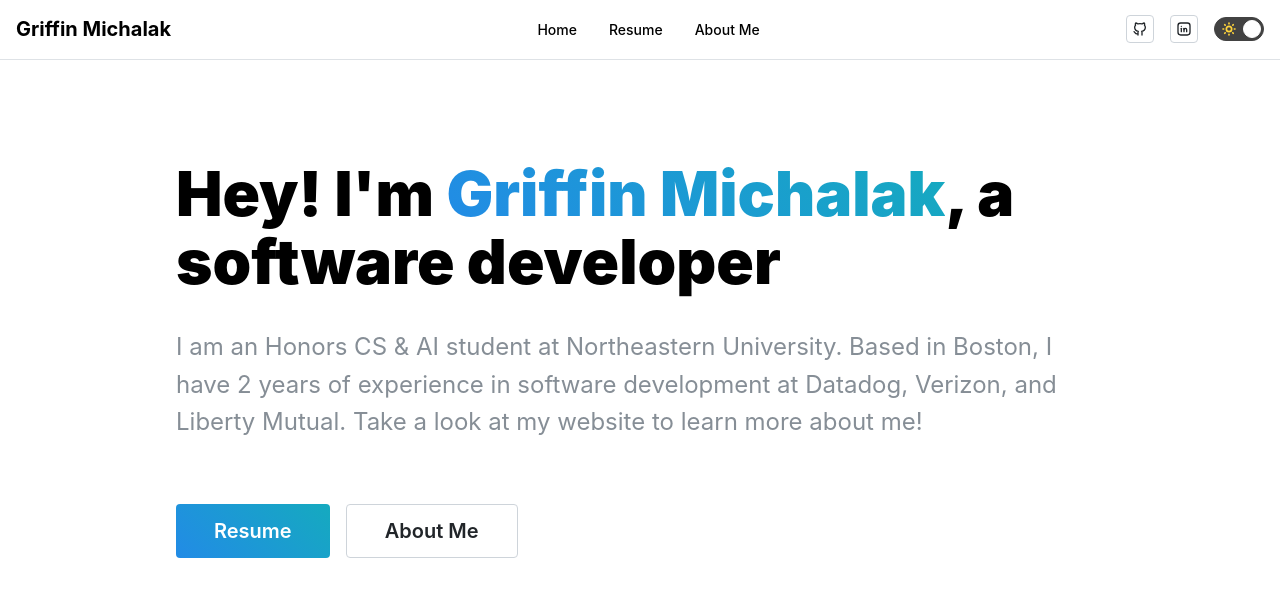
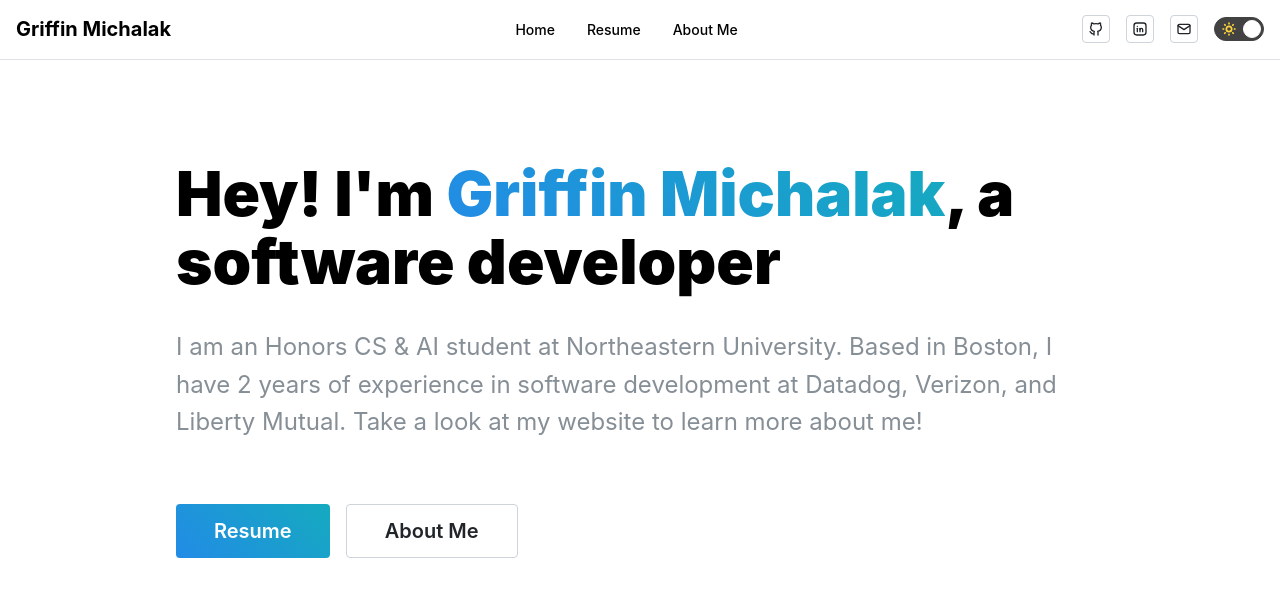
Before and after one commit to GriffinMichalak/gm-website, a Next.js app: page / in a window 1280 px wide. Shown: the top 596 px of the page. Built offline with nearby package versions, Linux system fonts and the light colour scheme.

Commit message:
Update Navbar.tsx

```diff
--- a/components/Navbar/Navbar.tsx
+++ b/components/Navbar/Navbar.tsx
@@ -1,6 +1,12 @@
 import Link from 'next/link';
 import classes from './Navbar.module.scss';
-import { IconBrandGithub, IconBrandLinkedin, IconMoonStars, IconSun } from '@tabler/icons-react';
+import {
+  IconBrandGithub,
+  IconBrandLinkedin,
+  IconMail,
+  IconMoonStars,
+  IconSun,
+} from '@tabler/icons-react';
 import {
   ActionIcon,
   Box,
@@ -68,6 +74,13 @@ export function Navbar() {
                 </ActionIcon>
               </Link>
             </Tooltip>
+            <Tooltip label="Email Me!" position="bottom" withArrow>
+              <Link href="mailto:griffinmichalak@gmail.com" passHref target="_blank">
+                <ActionIcon variant="default" aria-label="Email">
+                  <IconMail size={16} />
+                </ActionIcon>
+              </Link>
+            </Tooltip>
 
             <Switch
               defaultChecked
@@ -124,6 +137,13 @@ export function Navbar() {
               </ActionIcon>
             </Link>
           </Tooltip>
+          <Tooltip label="Email Me!" position="bottom" withArrow>
+            <Link href="mailto:griffinmichalak@gmail.com" passHref target="_blank">
+              <ActionIcon variant="default" aria-label="Email">
+                <IconMail size={16} />
+              </ActionIcon>
+            </Link>
+          </Tooltip>
           <Switch
             defaultChecked
             size="md"
```
